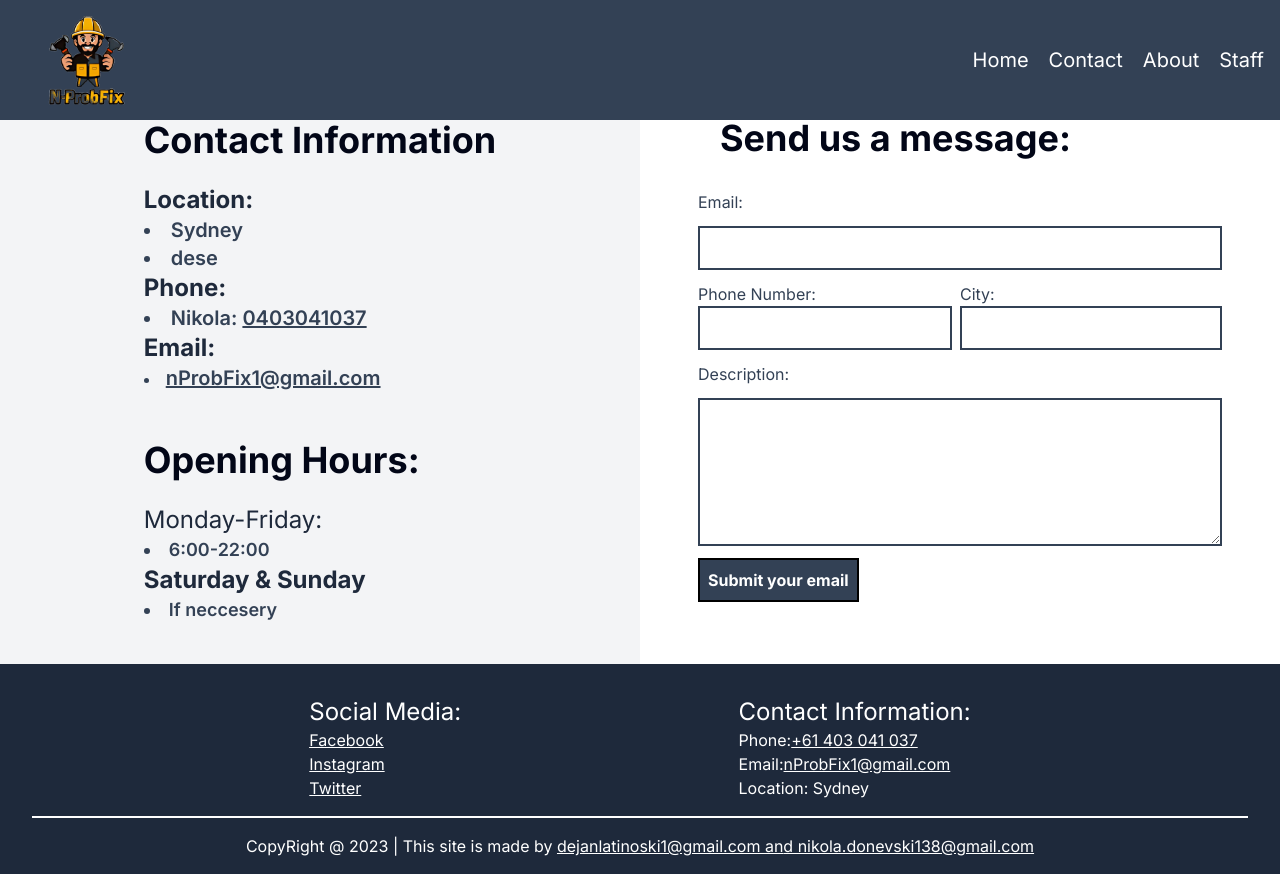
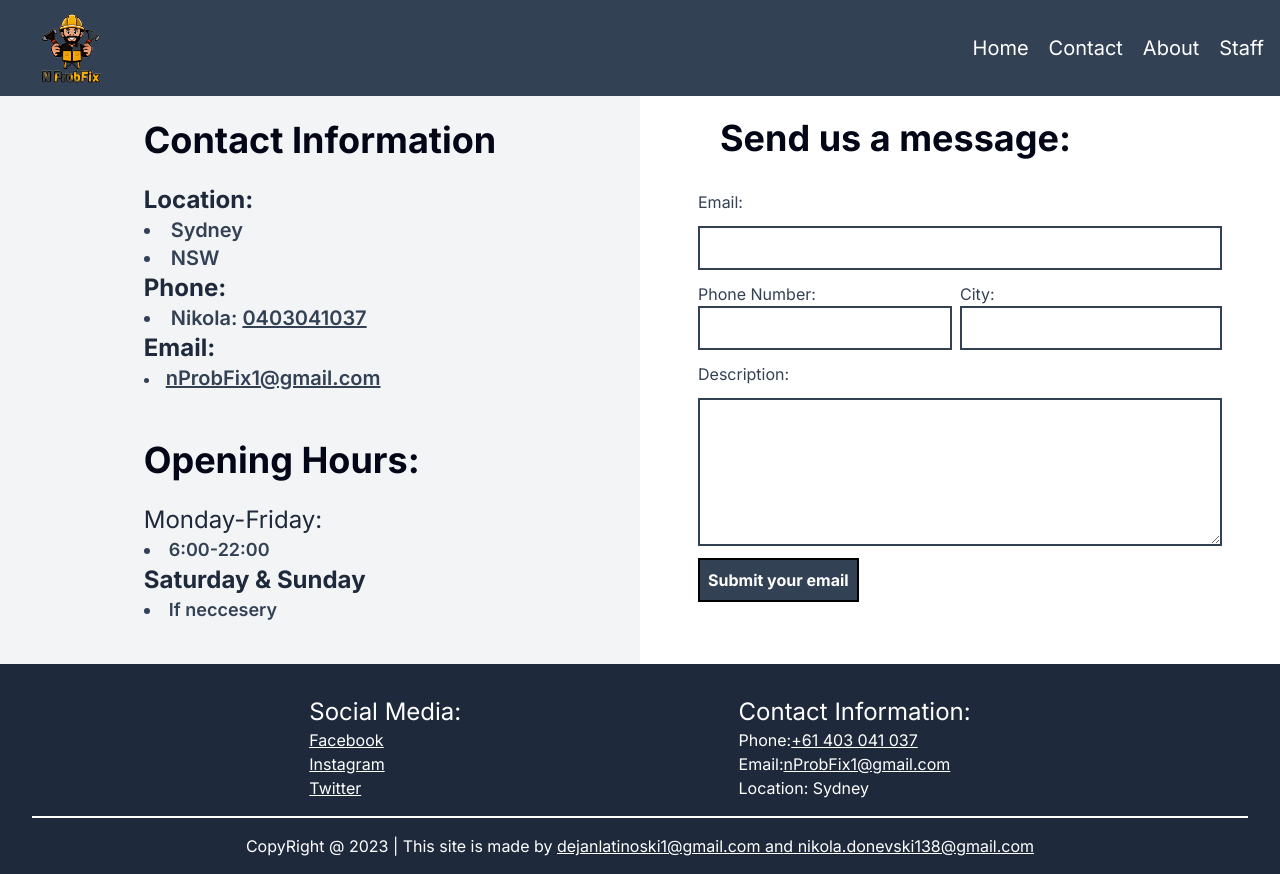
Before and after one commit to DeseCodes99/NprobFix, a Next.js app: page /contact in a window 1280 px wide. Built offline with nearby package versions, Linux system fonts and the light colour scheme.

Commit message:
new update

```diff
--- a/src/app/components/header.tsx
+++ b/src/app/components/header.tsx
@@ -21,14 +21,14 @@ export default function Header() {
     barToggler?.classList.toggle("max-md:scale-y-100");
   };
   return (
-    <div className="flex z-40 w-full fixed bg-slate-700 justify-between items-center h-[15%]  text-3xl max-md:p-0 max-md:flex-col">
+    <div className="flex z-40 w-full fixed bg-slate-700 justify-between items-center h-[12%]  text-3xl max-md:p-0 max-md:flex-col">
       <div className="flex w-full justify-between items-center px-4">
         <div className="flex items-center">
           <Image
             src="/adobeProb.png"
-            width={140}
+            width={120}
             height="0"
-             className="w-24 sm:w-28 md:w-32 lg:w-36 h-auto"
+             className="w-20 sm:w-20 md:w-24 lg:w-28 h-auto"
             alt=""
           />
         </div>
--- a/src/app/contact/page.tsx
+++ b/src/app/contact/page.tsx
@@ -26,7 +26,7 @@ export default function Contact() {
             <div>
               <h1 className="text-2xl text-slate-800 font-bold">Location:</h1>
               <li className="text-xl font-semibold">Sydney</li>
-              <li className="text-xl font-semibold">dese</li>
+              <li className="text-xl font-semibold">NSW</li>
             </div>
             <div>
               <h1 className="text-2xl text-slate-800 font-bold">Phone:</h1>
```
